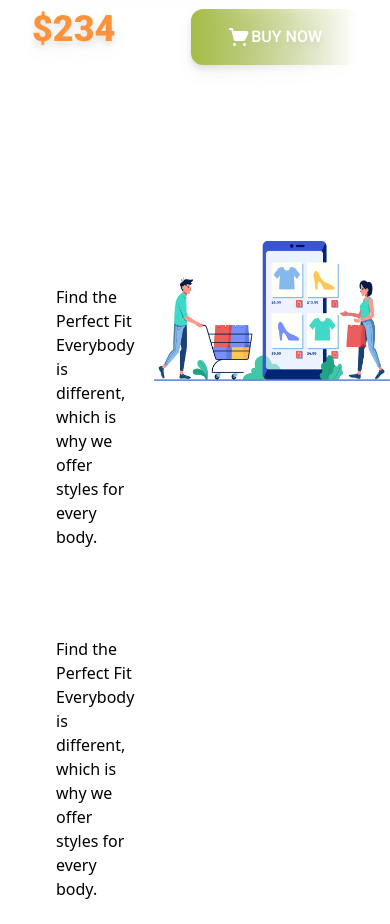
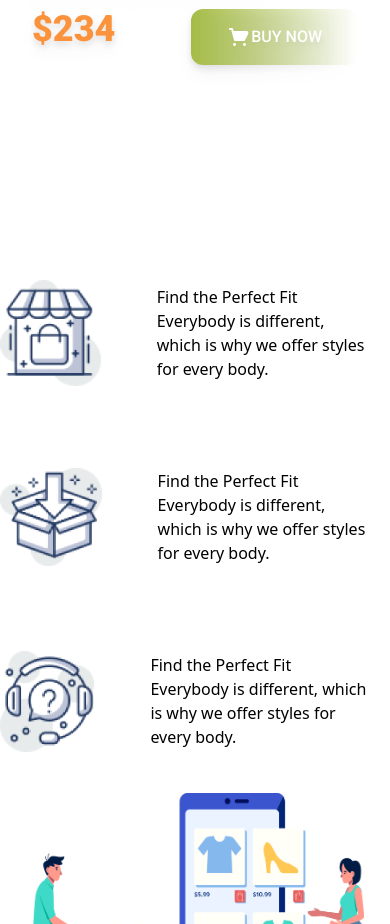
Before and after one commit to mmiskatul/panguin-website, a plain HTML site: page index.html in a window 390 px wide. Shown: the part 4426-5350 px from the top of the page. Drawn offline with nearby package versions, Linux system fonts and the light colour scheme.

Commit message:
responsive

```diff
--- a/index.html
+++ b/index.html
@@ -192,9 +192,9 @@
        </section>
        <!-- footer section  -->
        <section>
-        <div class="flex pt-32">
+        <div class=" pt-32 md: pt-32 lg:flex pt-32">
           <div>
-            <div class="flex py-6 items-center">
+            <div class=" flex py-6 items-center">
                 <div class="pr-9">
                     <img src="icons/house.png" alt="">
                 </div>
```
